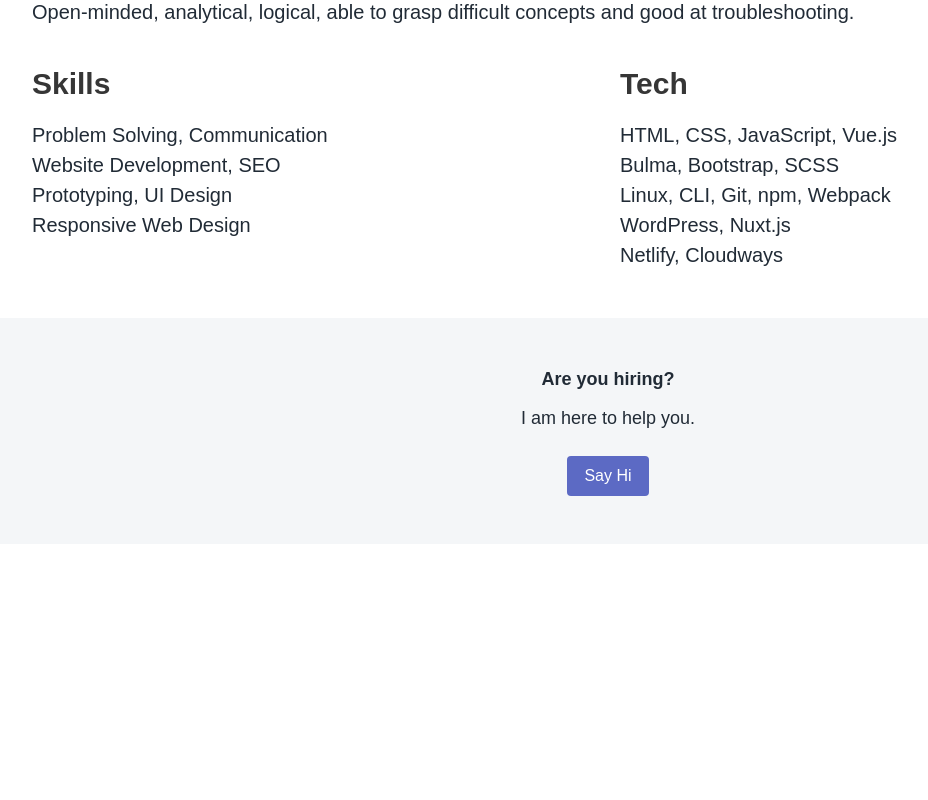
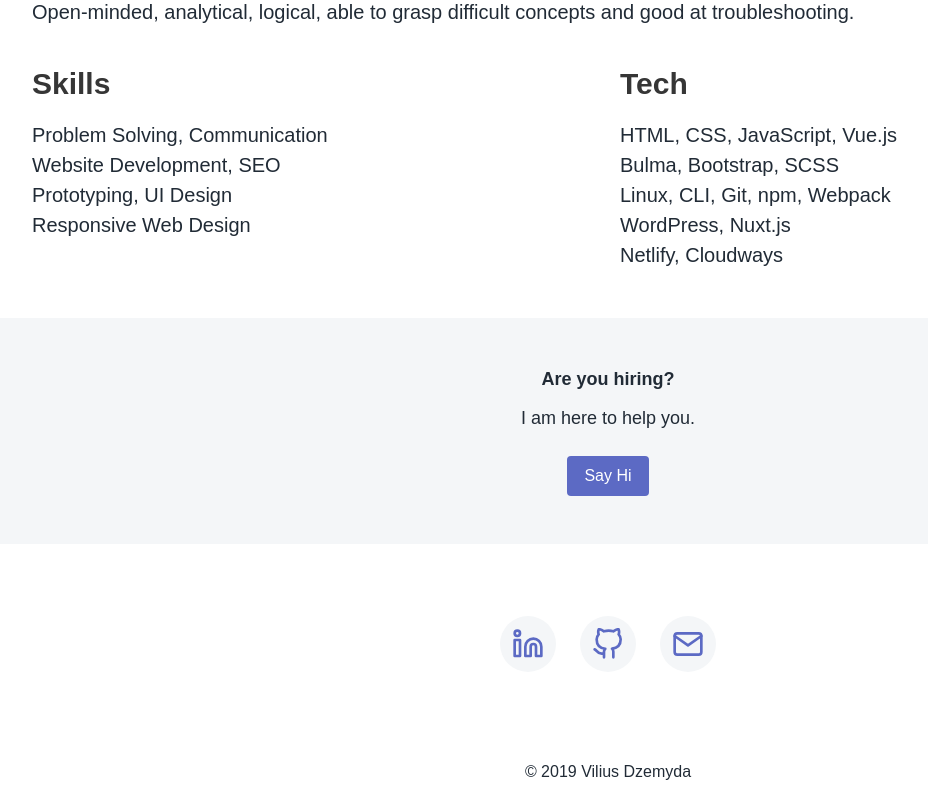
Before and after one commit to dzvilius/vilius-website, a Nuxt app: page / in a window 1280 px wide. Shown: the part 1231-2031 px from the top of the page, without its empty margins (32-960 px from the left). Before the commit the page ends 1775 px from the top, so only its background shows below. Built offline with nearby package versions, Linux system fonts and the light colour scheme; a web font is replaced by a local one.

Commit message:
create the Footer component

```diff
--- /dev/null
+++ b/components/Footer.vue
@@ -0,0 +1,75 @@
+<template>
+  <footer class="footer AppFooter">
+    <div class="container">
+      <div class="AppFooter__Social">
+        <a href="https://linkedin.com/in/viliusdzemyda" class="SocialLink" target="_blank">
+          <IconLinkedIn class="SocialIcon"/>
+        </a>
+        <a href="https://github.com/viliusdev" class="SocialLink" target="_blank">
+          <IconGitHub class="SocialIcon"/>
+        </a>
+        <a href="mailto:hello@viliusdzemyda.com?subject=Say Hi" class="SocialLink">
+          <IconMail class="SocialIcon"/>
+        </a>
+      </div>
+      <div class="AppFooter__Copyright">
+        <span>&copy; {{ currentYear }} Vilius Dzemyda</span>
+      </div>
+    </div>
+  </footer>
+</template>
+
+<script>
+import IconLinkedIn from '~/components/icons/IconLinkedIn.vue'
+import IconGitHub from '~/components/icons/IconGitHub.vue'
+import IconMail from '~/components/icons/IconMail.vue'
+
+export default {
+  data: function() {
+    return {
+      currentYear: new Date().getFullYear(),
+    }
+  },
+  components: {
+    IconLinkedIn,
+    IconGitHub,
+    IconMail,
+  },
+}
+</script>
+
+<style lang="scss" scoped>
+@import '~assets/scss/_variables.scss';
+
+$social-icon-background: $color-sky-lighter !default;
+$social-icon-color: $color-primary !default;
+
+.AppFooter {
+  text-align: center;
+}
+
+.AppFooter__Social {
+  padding: 72px 0;
+  text-align: center;
+}
+
+.SocialLink {
+  display: inline-block;
+  margin: 0 12px;
+  padding: 12px;
+  background: $social-icon-background;
+  color: $social-icon-color;
+  border-radius: 100px;
+}
+
+.SocialIcon {
+  width: 32px;
+  height: 32px;
+  vertical-align: middle;
+}
+
+.AppFooter__Copyright {
+  padding-top: 1rem;
+  padding-bottom: 1rem;
+}
+</style>
--- /dev/null
+++ b/components/Icons/IconGitHub.vue
@@ -0,0 +1,17 @@
+<template>
+  <svg
+    xmlns="http://www.w3.org/2000/svg"
+    width="24"
+    height="24"
+    viewBox="0 0 24 24"
+    fill="none"
+    stroke="currentColor"
+    stroke-width="2"
+    stroke-linecap="round"
+    stroke-linejoin="round"
+  >
+    <path
+      d="M9 19c-5 1.5-5-2.5-7-3m14 6v-3.87a3.37 3.37 0 0 0-.94-2.61c3.14-.35 6.44-1.54 6.44-7A5.44 5.44 0 0 0 20 4.77 5.07 5.07 0 0 0 19.91 1S18.73.65 16 2.48a13.38 13.38 0 0 0-7 0C6.27.65 5.09 1 5.09 1A5.07 5.07 0 0 0 5 4.77a5.44 5.44 0 0 0-1.5 3.78c0 5.42 3.3 6.61 6.44 7A3.37 3.37 0 0 0 9 18.13V22"
+    ></path>
+  </svg>
+</template>
--- /dev/null
+++ b/components/Icons/IconLinkedIn.vue
@@ -0,0 +1,17 @@
+<template>
+  <svg
+    xmlns="http://www.w3.org/2000/svg"
+    width="24"
+    height="24"
+    viewBox="0 0 24 24"
+    fill="none"
+    stroke="currentColor"
+    stroke-width="2"
+    stroke-linecap="round"
+    stroke-linejoin="round"
+  >
+    <path d="M16 8a6 6 0 0 1 6 6v7h-4v-7a2 2 0 0 0-2-2 2 2 0 0 0-2 2v7h-4v-7a6 6 0 0 1 6-6z"></path>
+    <rect x="2" y="9" width="4" height="12"></rect>
+    <circle cx="4" cy="4" r="2"></circle>
+  </svg>
+</template>
--- /dev/null
+++ b/components/Icons/IconMail.vue
@@ -0,0 +1,16 @@
+<template>
+  <svg
+    xmlns="http://www.w3.org/2000/svg"
+    width="24"
+    height="24"
+    viewBox="0 0 24 24"
+    fill="none"
+    stroke="currentColor"
+    stroke-width="2"
+    stroke-linecap="round"
+    stroke-linejoin="round"
+  >
+    <path d="M4 4h16c1.1 0 2 .9 2 2v12c0 1.1-.9 2-2 2H4c-1.1 0-2-.9-2-2V6c0-1.1.9-2 2-2z"></path>
+    <polyline points="22,6 12,13 2,6"></polyline>
+  </svg>
+</template>
--- a/pages/index.vue
+++ b/pages/index.vue
@@ -3,6 +3,7 @@
     <Header/>
     <About/>
     <Contact/>
+    <Footer/>
   </div>
 </template>
 
@@ -10,12 +11,14 @@
 import Header from '~/components/Header.vue'
 import About from '~/components/About.vue'
 import Contact from '~/components/Contact.vue'
+import Footer from '~/components/Footer.vue'
 
 export default {
   components: {
     Header,
     About,
     Contact,
+    Footer,
   },
 }
 </script>
```
